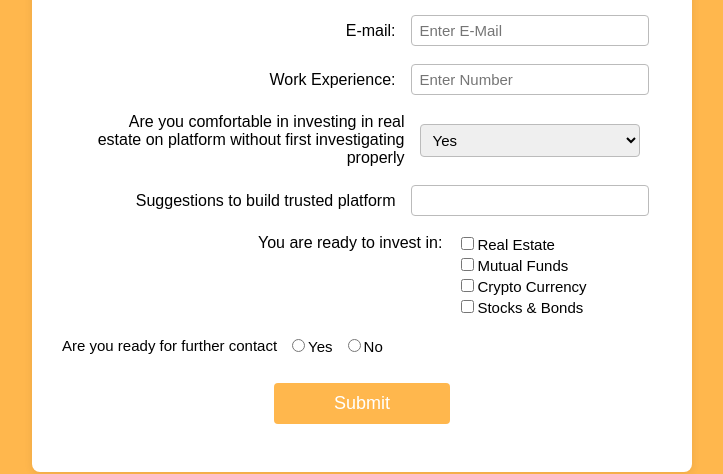
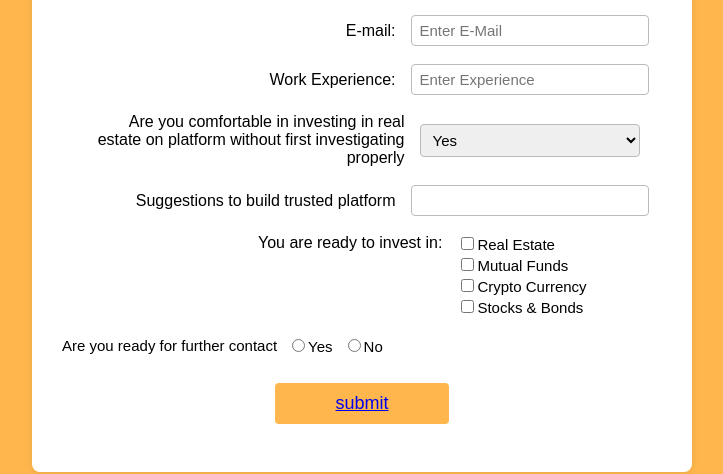
Before and after one commit to PrincePrajapatiXi/Survey, a plain HTML site: page Index.html in a window 1280 px wide. Shown: the part 193-667 px from the top of the page, without its empty margins (278-1001 px from the left). Drawn offline with Linux system fonts and the light colour scheme.

Commit message:
Update Index.html

```diff
--- a/Index.html
+++ b/Index.html
@@ -5,6 +5,7 @@
   <meta name="viewport" content="width=device-width, initial-scale=1.0">
   <title>Survey Form</title>
   <link rel="stylesheet" href="style.css">
+  <link rel="shortcut icon" href="Favicon.jpg" type="image/x-icon">
 </head>
 <body>
   <div class="form-container">
@@ -21,7 +22,7 @@
       </div>
       <div class="form-group">
         <label for="work">Work Experience:</label>
-        <input type="number" id="work" placeholder="Enter Number">
+        <input type="number" id="work" placeholder="Enter Experience">
       </div>
       <div class="form-group">
         <label for="comfortable" class="long-label">
@@ -51,7 +52,7 @@
         <label><input type="radio" name="contact" value="no">No</label>
       </div>
       <div class="form-group submit-group">
-        <button type="submit">Submit</button>
+        <button type="submit"><a href="videos.html" target="_blank">submit</a> </a></button>
       </div>
     </form>
   </div>
```
